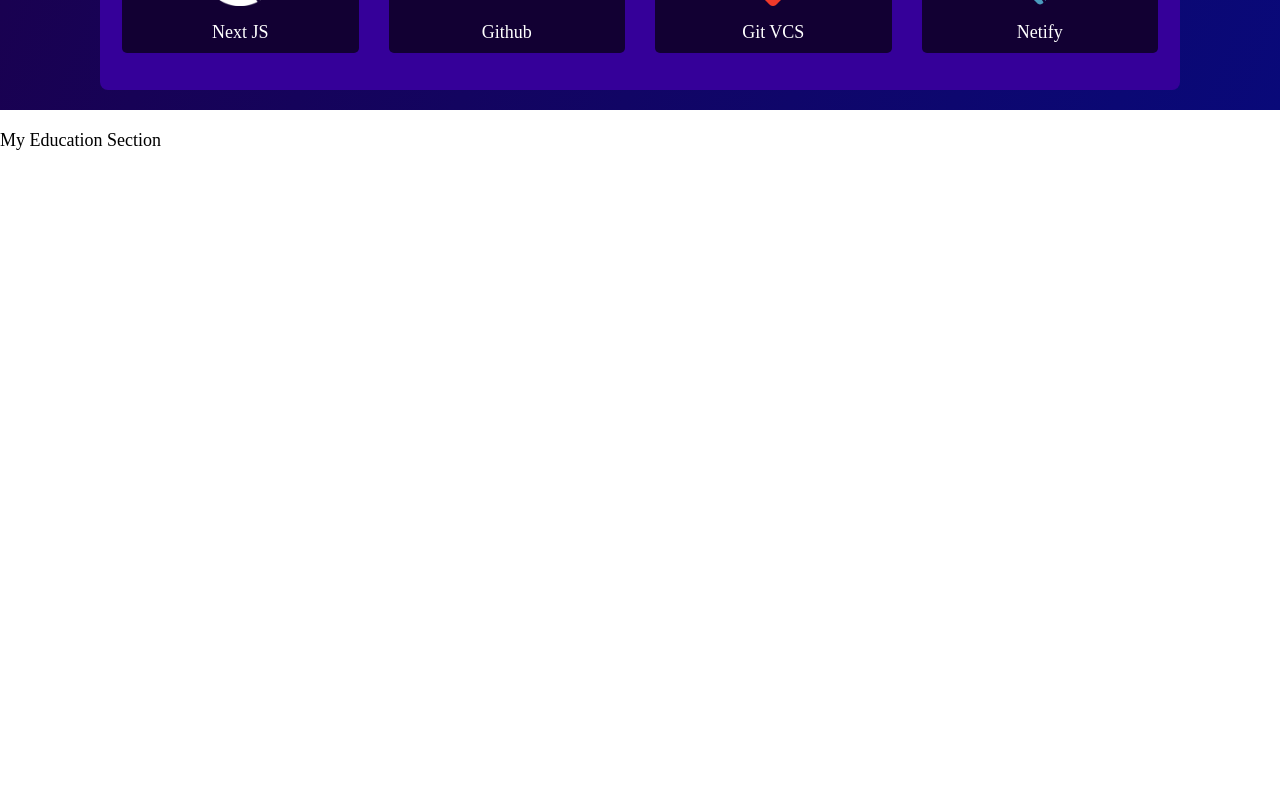
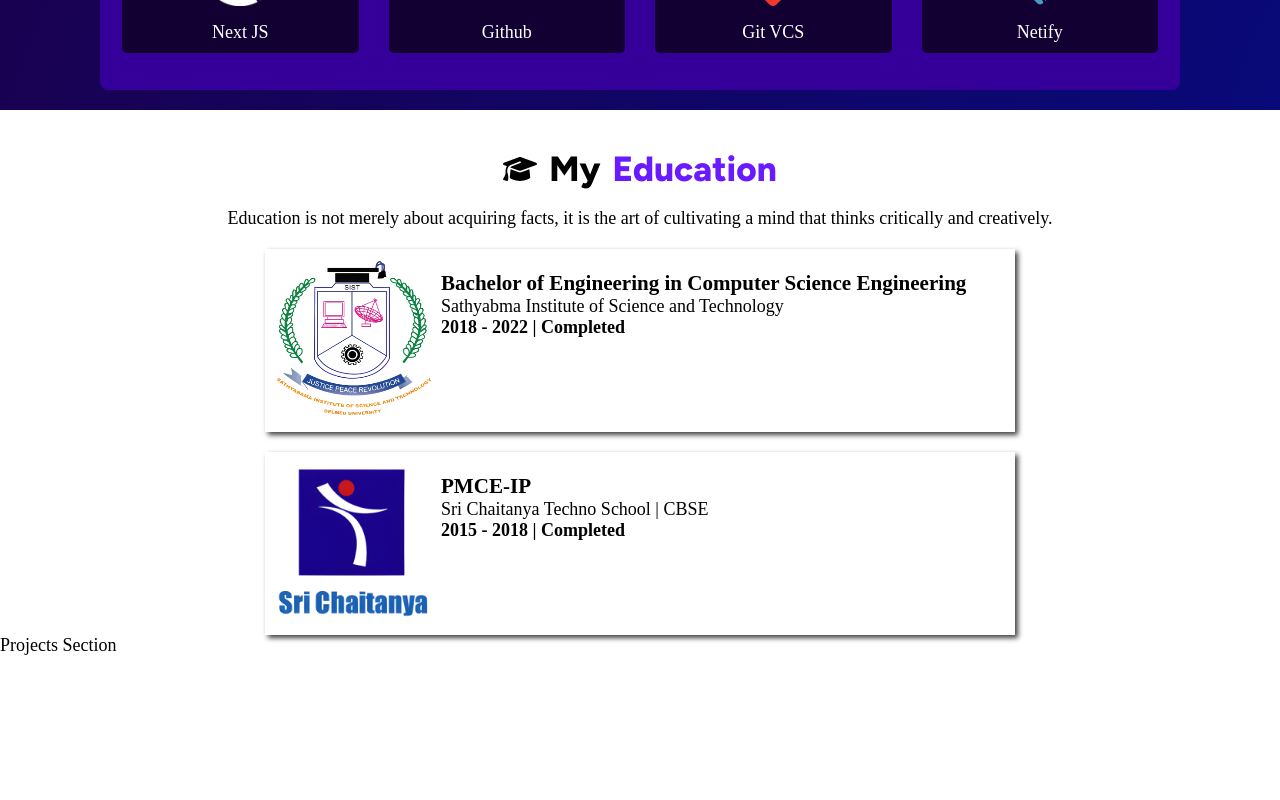
Before and after one commit to arunav999/My-Portfolio, a React (Vite) app: page / in a window 1280 px wide. Shown: the part 1640-2440 px from the top of the page. Built offline with nearby package versions, Linux system fonts and the light colour scheme.

Commit message:
completed education section
do designs later

```diff
--- a/src/Components/Main component/Contents/MyEducation-module.css
+++ b/src/Components/Main component/Contents/MyEducation-module.css
@@ -0,0 +1,31 @@
+.quote {
+  text-align: center;
+}
+
+.edu-container {
+  display: flex;
+  flex-direction: column;
+  align-items: center;
+}
+
+.edu-box {
+  margin-top: 2rem;
+  padding: 1.2rem;
+  width: 75rem;
+
+  display: flex;
+  box-shadow: 3px 3px 5px 0px rgba(0, 0, 0, 0.75);
+}
+
+.edu-img img {
+  height: 15.4rem;
+  width: 15.4rem;
+}
+
+.edu-content {
+  padding: 1rem;
+
+  display: flex;
+  flex-direction: column;
+  justify-content: flex-start;
+}
--- a/src/Components/Main component/Contents/MyEducation.jsx
+++ b/src/Components/Main component/Contents/MyEducation.jsx
@@ -1,10 +1,51 @@
 import React from "react";
+
+import "./MyEducation-module.css";
+import Sathyabma from "../../../img/SUlogo.png";
+import Chaitanya from "../../../img/Sri-Ch.png";
 
 const MyEducation = () => {
   return (
     <>
-      <section style={{ height: "100rem" }} id="Education">
-        <p>My Education Section</p>
+      <section className="sec-container" id="Education">
+        <h2 className="heading-secondary">
+          <svg
+            xmlns="http://www.w3.org/2000/svg"
+            className="headIcon"
+            viewBox="0 0 640 512"
+          >
+            <path d="M320 32c-8.1 0-16.1 1.4-23.7 4.1L15.8 137.4C6.3 140.9 0 149.9 0 160s6.3 19.1 15.8 22.6l57.9 20.9C57.3 229.3 48 259.8 48 291.9l0 28.1c0 28.4-10.8 57.7-22.3 80.8c-6.5 13-13.9 25.8-22.5 37.6C0 442.7-.9 448.3 .9 453.4s6 8.9 11.2 10.2l64 16c4.2 1.1 8.7 .3 12.4-2s6.3-6.1 7.1-10.4c8.6-42.8 4.3-81.2-2.1-108.7C90.3 344.3 86 329.8 80 316.5l0-24.6c0-30.2 10.2-58.7 27.9-81.5c12.9-15.5 29.6-28 49.2-35.7l157-61.7c8.2-3.2 17.5 .8 20.7 9s-.8 17.5-9 20.7l-157 61.7c-12.4 4.9-23.3 12.4-32.2 21.6l159.6 57.6c7.6 2.7 15.6 4.1 23.7 4.1s16.1-1.4 23.7-4.1L624.2 182.6c9.5-3.4 15.8-12.5 15.8-22.6s-6.3-19.1-15.8-22.6L343.7 36.1C336.1 33.4 328.1 32 320 32zM128 408c0 35.3 86 72 192 72s192-36.7 192-72L496.7 262.6 354.5 314c-11.1 4-22.8 6-34.5 6s-23.5-2-34.5-6L143.3 262.6 128 408z" />
+          </svg>
+          My
+          <span>Education</span>
+        </h2>
+        <p className="quote">
+          Education is not merely about acquiring facts, it is the art of
+          cultivating a mind that thinks critically and creatively.
+        </p>
+        <div className="edu-container">
+          <div className="edu-box">
+            <div className="edu-img">
+              <img src={Sathyabma} alt="Sathyabma University logo" />
+            </div>
+            <div className="edu-content">
+              <h3>Bachelor of Engineering in Computer Science Engineering</h3>
+              <p>Sathyabma Institute of Science and Technology</p>
+              <h4>2018 - 2022 | Completed</h4>
+            </div>
+          </div>
+
+          <div className="edu-box">
+            <div className="edu-img">
+              <img src={Chaitanya} alt="Sri chaitanya logo" />
+            </div>
+            <div className="edu-content">
+              <h3>PMCE-IP </h3>
+              <p>Sri Chaitanya Techno School | CBSE</p>
+              <h4>2015 - 2018 | Completed</h4>
+            </div>
+          </div>
+        </div>
       </section>
     </>
   );
--- /dev/null
+++ b/src/Dynamic Data/Data Stored/myEducation.js
@@ -0,0 +1,5 @@
+const educationData = [{
+  collegeName: "Sathyabma Institute of Science and Technology",
+  stream: "B.E in Computer Science Engineering",
+  year: "2018-2024",
+}];
```
Also changed, not shown: src/img/SUlogo.png (added), src/img/Sri-Ch.png (added).
